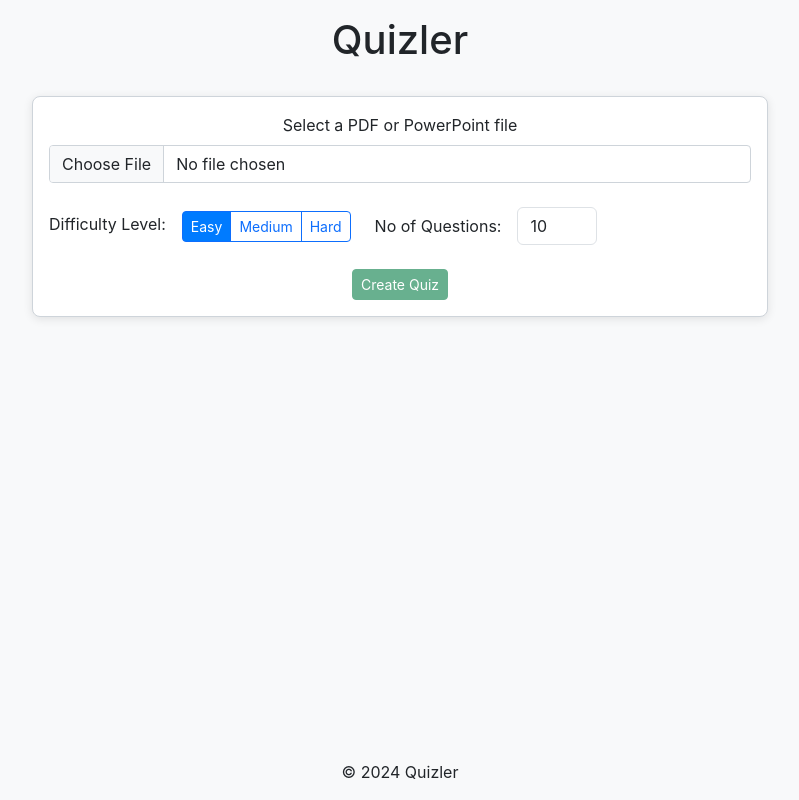
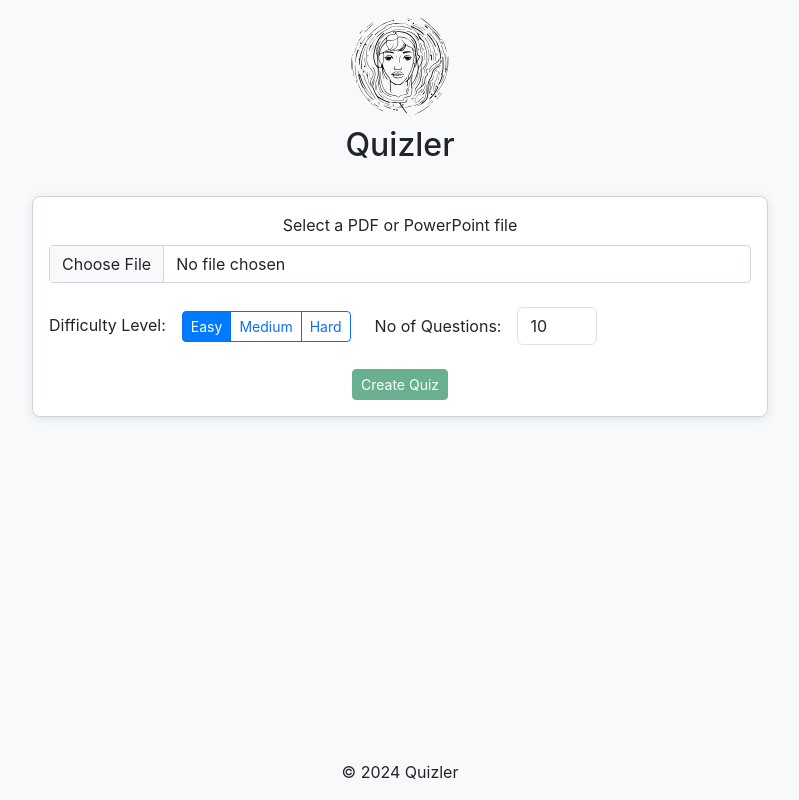
Before and after one commit to SravanthiSinha/quizler, a React (Create React App) app in the folder frontend/: page / in a window 1280 px wide. Shown: the whole page, without its empty margins (240-1039 px from the left). Built offline with nearby package versions, Linux system fonts and the light colour scheme.

Commit message:
added logo

```diff
--- a/frontend/src/App.css
+++ b/frontend/src/App.css
@@ -32,6 +32,22 @@ input[type="file"] {
   /* Rounded corners */
 }
 
+.header-content {
+  display: flex;
+  flex-direction: column;
+  align-items: center;
+}
+
+.logo {
+  width: 100px;
+  height: 100px;
+  max-width: 100px; /* Adjust size as needed */
+  margin-bottom: 10px; /* Space between logo and text */
+}
+
+.text-center {
+  text-align: center;
+}
 /* Responsive adjustments */
 @media (max-width: 576px) {
   .card {
--- a/frontend/src/App.tsx
+++ b/frontend/src/App.tsx
@@ -52,8 +52,9 @@ const App: React.FC = () => {
   return (
     <div className="container-fluid d-flex flex-column min-vh-100">
       <header className="py-3 bg-light">
-        <div className="container">
-          <h1 className="text-center">Quizler</h1>
+        <div className="container header-content">
+          <img src={`${process.env.PUBLIC_URL}/logo.svg`} alt="Logo" className="logo" />
+          <h2 className="text-center">Quizler</h2>
         </div>
       </header>
 
```
Also changed, not shown: frontend/public/logo.svg (added), 1 other file (tests, documents, lock files or other folders).
